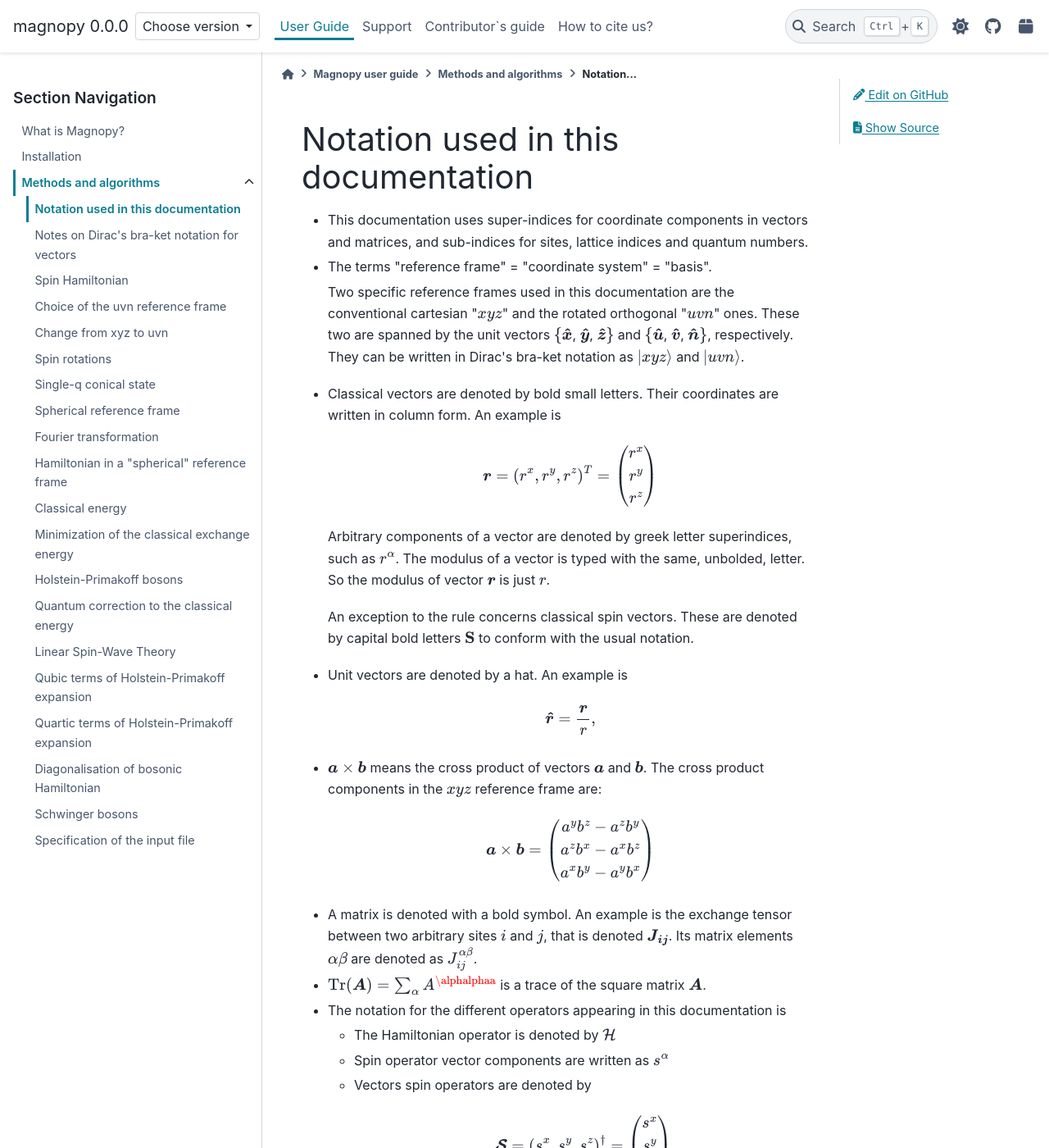
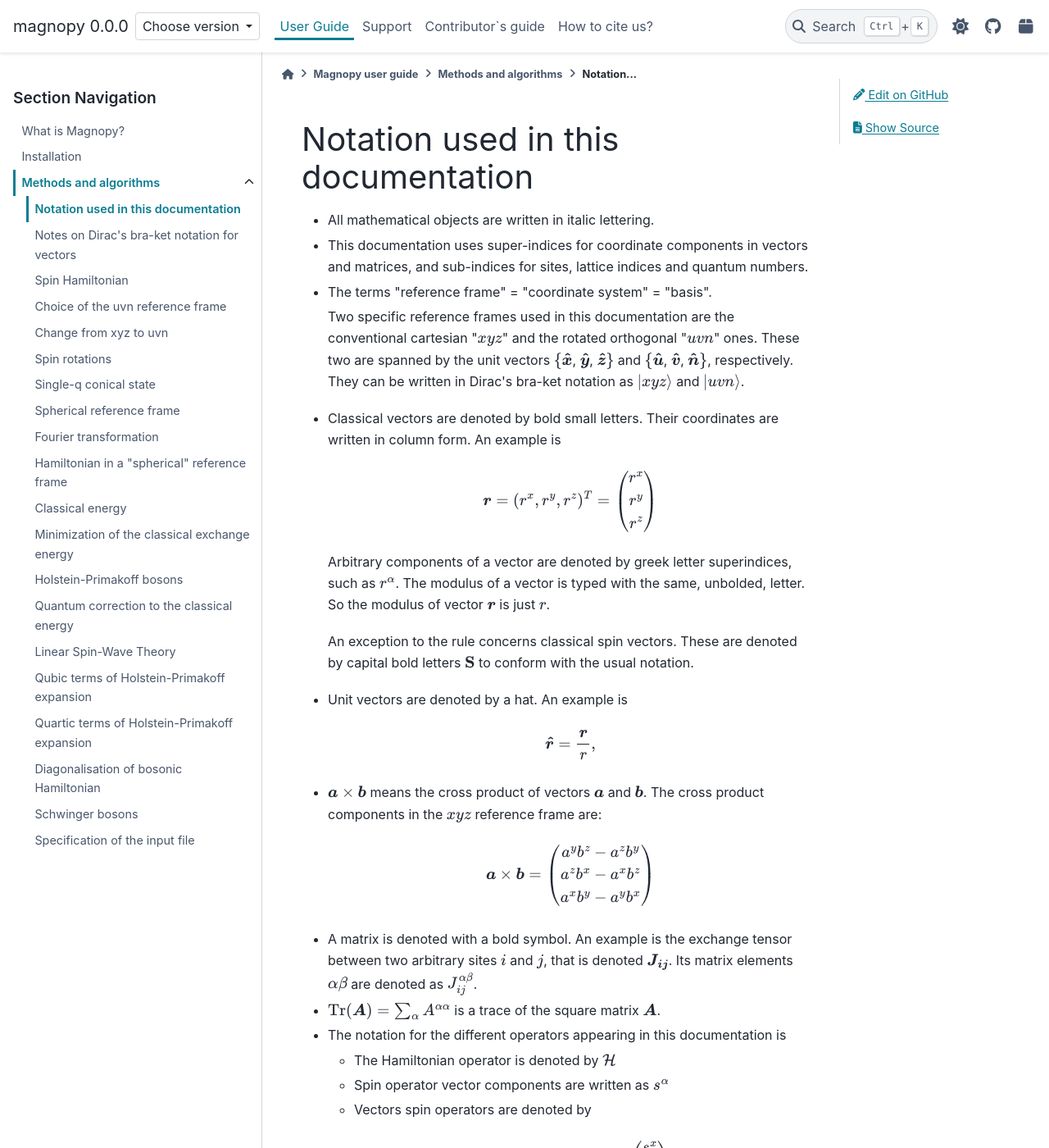
Before and after one commit to marcomarino123/magnopy, a Sphinx documentation site: the page built from docs/source/user-guide/methods/notation.rst, in a window 1280 px wide and 1400 px high. Shown: the whole window at 82% size. Built offline with Sphinx 7.4.7 and the PyData theme 0.15.4, drawn with Linux system fonts in a browser that asks for light colours; a script that is not in the unit is left out.

Commit message:
Notation fixed
Added comment on italic lettering and corrected a typo in trace

```diff
--- a/docs/source/user-guide/methods/notation.rst
+++ b/docs/source/user-guide/methods/notation.rst
@@ -4,6 +4,7 @@
 Notation used in this documentation
 ******************************************
 
+* .. include:: page-notations/italic.txt
 * .. include:: page-notations/indices.txt
 * .. include:: page-notations/reference-frame.txt
 * .. include:: page-notations/vector.txt
--- /dev/null
+++ b/docs/source/user-guide/methods/page-notations/italic.txt
@@ -0,0 +1 @@
+All mathematical objects are written in italic lettering.
--- a/docs/source/user-guide/methods/page-notations/trace.txt
+++ b/docs/source/user-guide/methods/page-notations/trace.txt
@@ -1 +1 @@
-:math:`\mathrm{Tr}(\boldsymbol{A}) = \sum_{\alpha} A^{\alphalphaa}` is a trace of the square matrix :math:`\boldsymbol{A}`.
+:math:`\mathrm{Tr}(\boldsymbol{A}) = \sum_{\alpha} A^{\alpha\alpha}` is a trace of the square matrix :math:`\boldsymbol{A}`.
```
